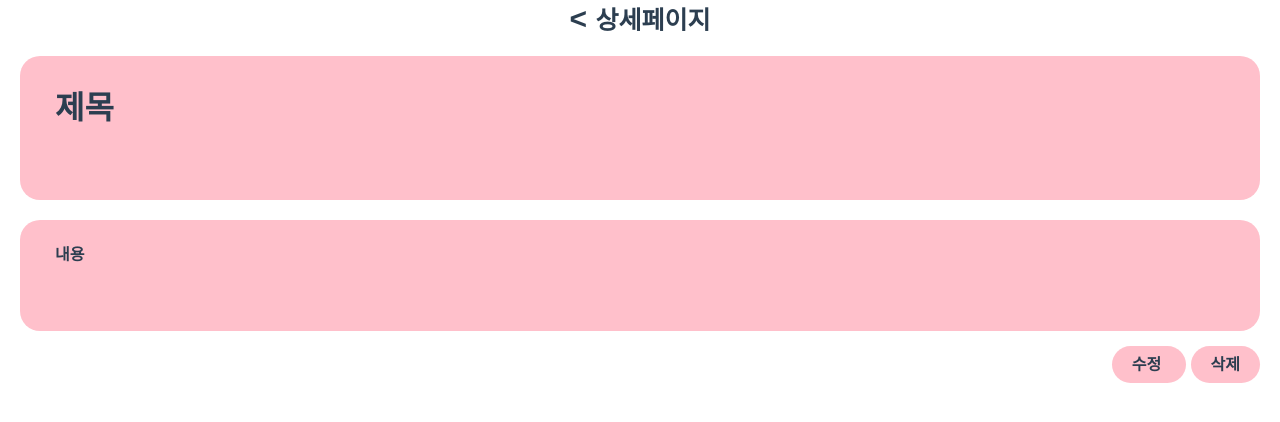
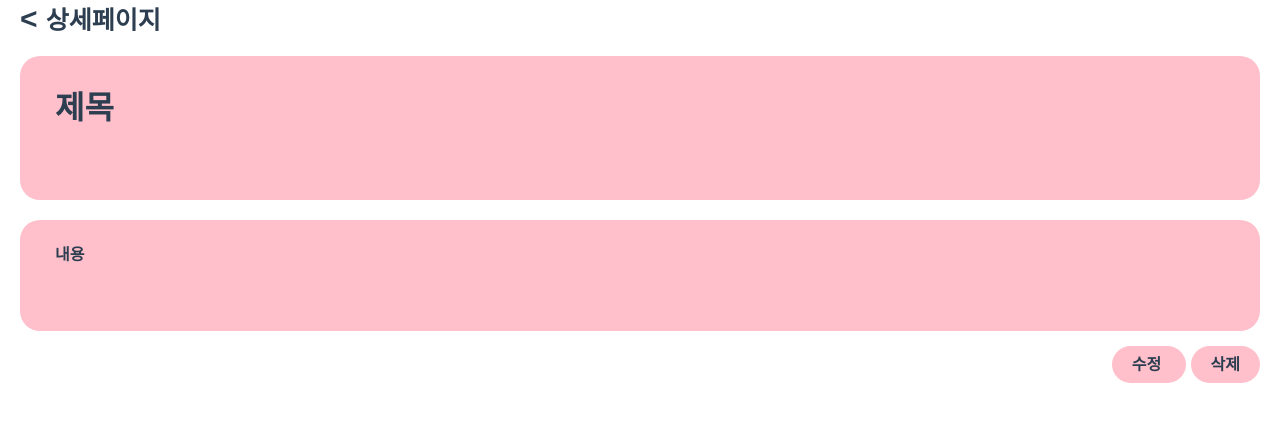
Before and after one commit to jiho9702/Practice-Vue-js, a Vue app in the folder JH/vue-practice/: page /detail in a window 1280 px wide. Shown: the top 422 px of the page. Built offline with nearby package versions, Linux system fonts and the light colour scheme.

Commit message:
완성!!

```diff
--- a/JH/vue-practice/src/components/Detail.vue
+++ b/JH/vue-practice/src/components/Detail.vue
@@ -18,6 +18,7 @@
         <b class="title">상세페이지</b>
       </div>
     </div>
+    <div style="clear: both;"></div>
     <div>
       <div class="box">
         <h1>제목</h1>
@@ -95,6 +96,11 @@ div {
   margin-top:100px;
 }
 
+.top-bar{
+  float:left;
+  margin-left: 20px;
+}
+
 .Arrow{
   font-size: 30px;
 }
```
